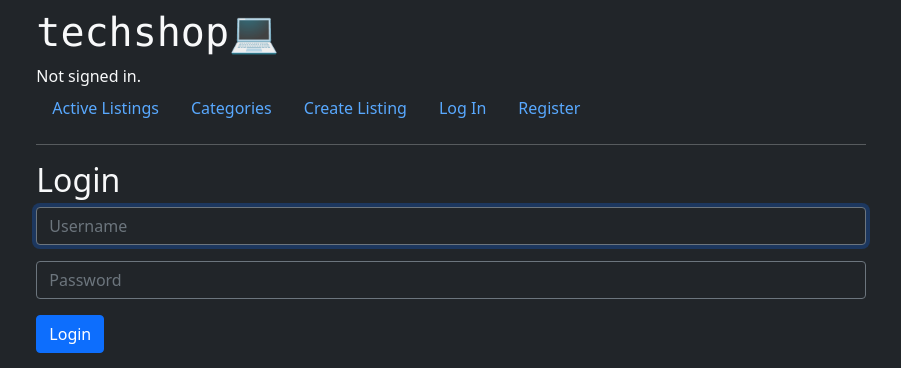
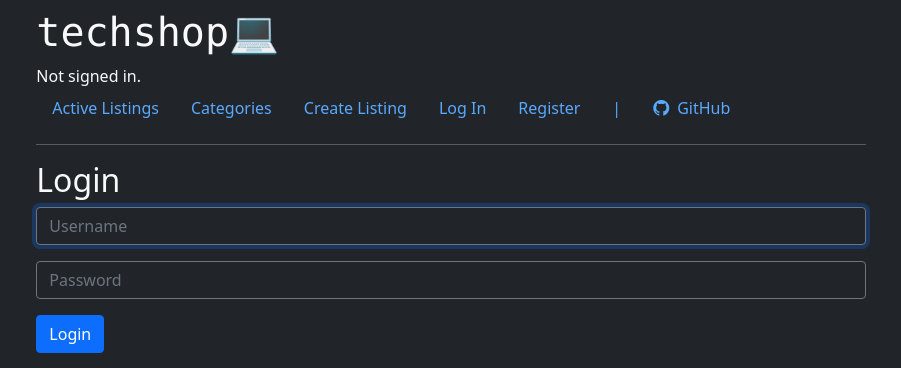
Before and after one commit to BasicPixel/django-commerce, a Django app: page /login?login=/place_bid/2 in a window 1280 px wide. Shown: the top 368 px of the page, without its empty margins (189-1090 px from the left). Run offline with Django 3.2, Linux system fonts and the light colour scheme; some libraries are stand-ins or nearby versions.

Commit message:
Add GitHub link

```diff
--- a/auctions/templates/auctions/layout.html
+++ b/auctions/templates/auctions/layout.html
@@ -22,6 +22,7 @@
                 })
             })
         </script>
+        <link rel="stylesheet" href="https://cdn.jsdelivr.net/npm/bootstrap-icons@1.7.2/font/bootstrap-icons.css">
     </head>
     <body class="bg-dark text-light py-2">
         <div class="container col-lg-8 col-md-10 col-sm-12">
@@ -46,6 +47,7 @@
                 <li class="nav-item">
                     <a class="nav-link" href="{% url 'create' %}">Create Listing</a>
                 </li>
+
                 {% if user.is_authenticated %}
 
                 <li class="nav-item">
@@ -67,6 +69,14 @@
                         <a class="nav-link" href="{% url 'register' %}">Register</a>
                     </li>
                 {% endif %}
+
+                <li class="nav-item">
+                    <a class="nav-link" target="_blank">|</a>
+                </li>
+
+                <li class="nav-item">
+                    <a class="nav-link" href="https://github.com/basicPixel/django-commerce" target="_blank"><i class="bi bi-github pe-2"></i>GitHub</a>
+                </li>
             </ul>
             <hr>
             {% block body %}
```
Also changed, not shown: db.sqlite3.
